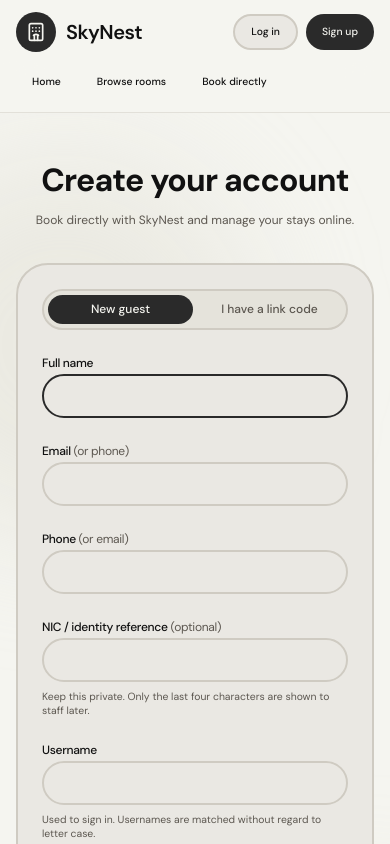
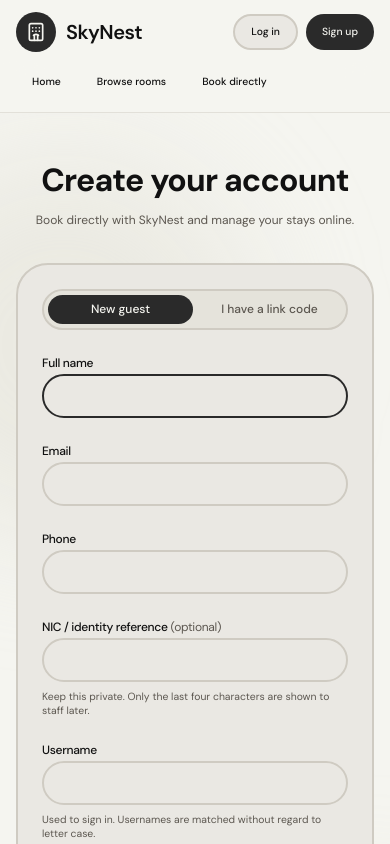
Before and after one commit to dulranga/CS3043-HRGSMS, a React (Vite) app in the folder frontend/: page /register in a window 390 px wide. Shown: the top 844 px of the page. Built offline with nearby package versions, Linux system fonts and the light colour scheme; no server answers.

Commit message:
corrected the labeling of email and phone number

```diff
--- a/frontend/src/routes/RegisterPage.tsx
+++ b/frontend/src/routes/RegisterPage.tsx
@@ -397,7 +397,7 @@ export default function RegisterPage() {
 
                 <div className="space-y-2">
                   <Label htmlFor="register-email" className={cn(fieldErrors.email && "text-destructive")}>
-                    Email <span className="font-normal text-muted-foreground">(or phone)</span>
+                    Email
                   </Label>
                   <Input
                     ref={emailRef}
@@ -426,7 +426,7 @@ export default function RegisterPage() {
 
                 <div className="space-y-2">
                   <Label htmlFor="register-phone" className={cn(fieldErrors.phone && "text-destructive")}>
-                    Phone <span className="font-normal text-muted-foreground">(or email)</span>
+                    Phone
                   </Label>
                   <Input
                     ref={phoneRef}
```
Also changed, not shown: 2 other files (tests, documents, lock files or other folders).
